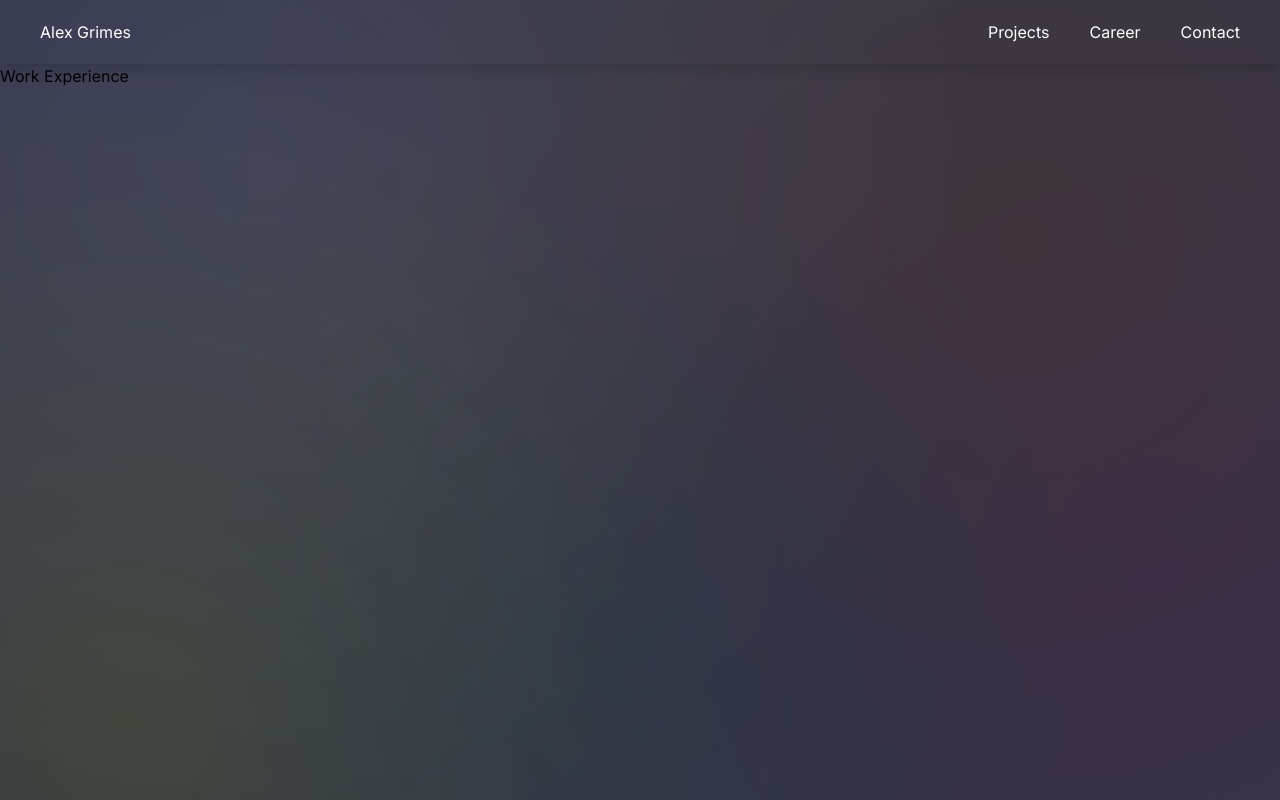
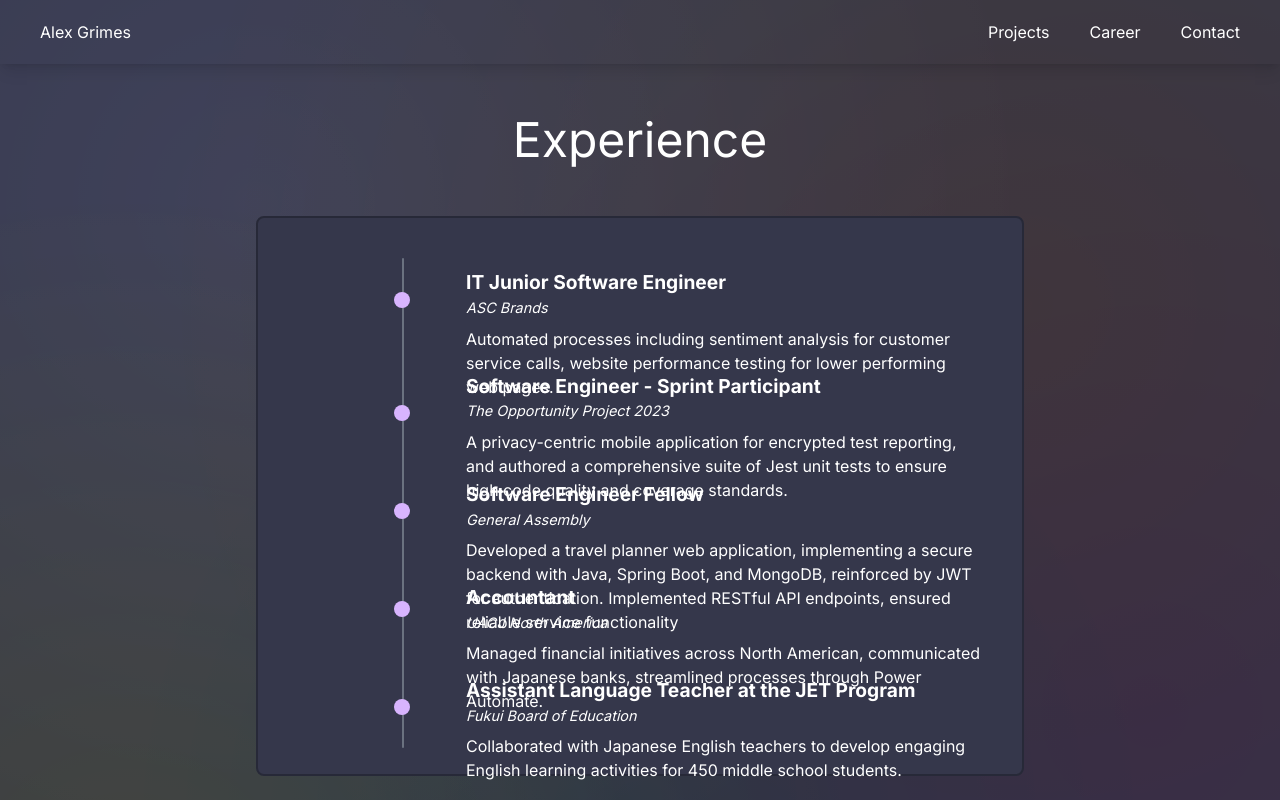
Before and after one commit to agrimes23/PortfolioSoftwareEngineer, a Next.js app: page /career in a window 1280 px wide. Shown: the top 800 px of the page. Built offline with nearby package versions, Linux system fonts and the light colour scheme.

Commit message:
basic structure for career page

```diff
--- a/src/app/career/page.tsx
+++ b/src/app/career/page.tsx
@@ -2,16 +2,86 @@ import React from 'react'
 
 const Career = () => {
   return (
-    <div>
-      <div>
-        <div>
-          <h2>Work Experience</h2>
-        </div>
+    <div className="flex flex-col min-h-screen items-center">
+      <div className="my-10">
+        <h2 className="text-[3rem] text-accent">Experience</h2>
+      </div>
+      <div className="min-h-[100vh]">
+        <div className="flex flex-col bg-neutralSecondary border-2 border-neutralSecondary-dark rounded-lg h-[70vh] w-[60vw] pt-10">
+          {/* Timeline line */}
+          <div className="relative h-full pl-36 flex flex-col">
+            {/* line */}
+            <div className="relative bg-gray-500 h-[95%] w-[2px] rounded-lg">
+              {/* Dots container */}
+              <div className="absolute top-0 bottom-0 flex flex-col justify-between w-full">
+                {/* dot */}
+                <div>
+                  <div className="absolute -left-2 top-[7%] rounded-full bg-purple-300 w-4 h-4"></div>
+                </div>
+                {/* dot */}
+                <div className="absolute -left-2 top-[30%] rounded-full bg-purple-300 w-4 h-4"></div>
+                {/* dot */}
+                <div className="absolute -left-2 top-[50%] rounded-full bg-purple-300 w-4 h-4"></div>
+                <div className="absolute -left-2 top-[70%] rounded-full bg-purple-300 w-4 h-4"></div>
+                <div className="absolute -left-2 top-[90%] rounded-full bg-purple-300 w-4 h-4"></div>
+              </div>
+            </div>
 
 
+            <div className="absolute flex flex-col gap-2 text-accent left-52 top-[2%] pr-10">
+              <div>
+                <h4 className="text-[1.2rem] font-bold">IT Junior Software Engineer</h4>
+                <h6 className="italic text-[0.9rem]">ASC Brands</h6>
+              </div>
+              <p>
+                Automated processes including sentiment analysis for customer service calls, website performance testing for lower performing web pages.
+              </p>
+            </div>
 
+            <div className="absolute flex flex-col gap-2 text-accent left-52 top-[22%] pr-10">
+            <div>
+                <h4 className="text-[1.2rem] font-bold">Software Engineer - Sprint Participant</h4>
+                <h6 className="italic text-[0.9rem]">The Opportunity Project 2023</h6>
+              </div>
+              <p>
+              A privacy-centric mobile application for encrypted test reporting, and authored a comprehensive suite of Jest unit tests to ensure high code quality and coverage standards.
+              </p>
+            </div>
+
+
+            <div className="absolute  flex flex-col gap-2 text-accent left-52 top-[43%] pr-10">
+              <div>
+                <h4 className="text-[1.2rem] font-bold">Software Engineer Fellow</h4>
+                <h6 className="italic text-[0.9rem]">General Assembly</h6>
+              </div>
+              <p>
+              Developed a travel planner web application, implementing a secure backend with Java, Spring Boot, and MongoDB, reinforced by JWT for authentication. Implemented RESTful API endpoints, ensured reliable service functionality
+              </p>
+            </div>
+
+            <div className="absolute  flex flex-col gap-2 text-accent left-52 top-[63%] pr-10">
+            <div>
+                <h4 className="text-[1.2rem] font-bold">Accountant</h4>
+                <h6 className="italic text-[0.9rem]">UACJ North America</h6>
+              </div>
+              <p>
+              Managed financial initiatives across North American, communicated with Japanese banks, streamlined processes through Power Automate.
+              </p>
+            </div>
+
+            <div className="absolute  flex flex-col gap-2 text-accent left-52 top-[81%] pr-10">
+              <div>
+                <h4 className="text-[1.2rem] font-bold">Assistant Language Teacher at the JET Program</h4>
+                <h6 className="italic text-[0.9rem]">Fukui Board of Education</h6>
+              </div>
+              <p>
+              Collaborated with Japanese English teachers to develop engaging English learning activities for 450 middle school students.
+
+              </p>
+            </div>
+          </div>
+        </div>
       </div>
-
 
     </div>
   )
```
